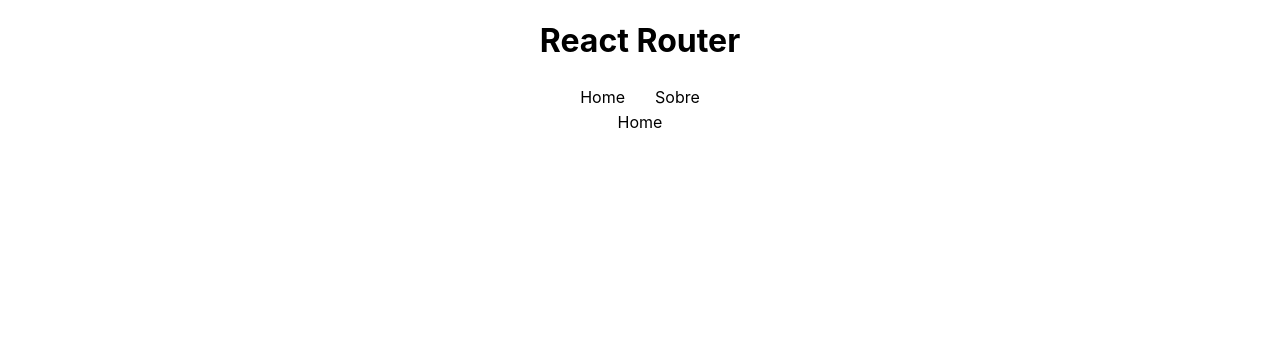
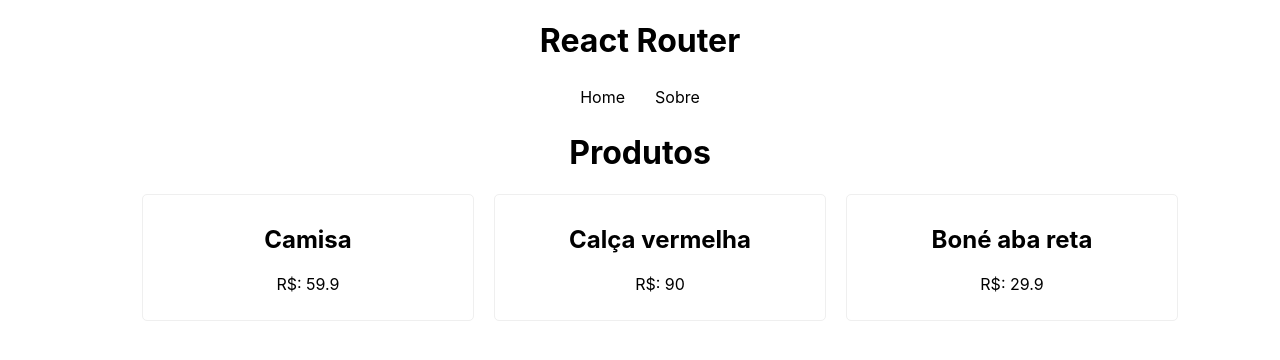
Before and after one commit to Nathrds/react-hora-de-codar, a React (Create React App) app in the folder 8_REACT_ROUTER/reactrouter/: page / in a window 1280 px wide. Shown: the top 360 px of the page. Built offline with nearby package versions, Linux system fonts and the light colour scheme; data requests are answered from the project's data file.

Commit message:
carregamento de dados

```diff
--- a/8_REACT_ROUTER/reactrouter/src/App.js
+++ b/8_REACT_ROUTER/reactrouter/src/App.js
@@ -15,6 +15,7 @@ function App() {
     <div className="App">
       <h1>React Router</h1>
       <BrowserRouter>
+      {/* 2 - links com React Router */}
         <Navbar />
         <Routes>
           <Route path='/' element={<Home />} />
--- a/8_REACT_ROUTER/reactrouter/src/components/Navbar.js
+++ b/8_REACT_ROUTER/reactrouter/src/components/Navbar.js
@@ -1,3 +1,4 @@
+// 2 - links com React Router
 import './Navbar.css';
 
 import { Link } from 'react-router-dom';
--- /dev/null
+++ b/8_REACT_ROUTER/reactrouter/src/hooks/useFetch.js
@@ -0,0 +1,86 @@
+import { useState, useEffect } from "react";
+
+// 4 - custom hook
+export const useFetch = (url) => {
+   const [data, setData] = useState(null);
+
+   // 5 - refatorando post
+   const [config, setConfig] = useState(null); // configurar o método que vai ser configurado [post, cabeçalhos]
+   const [method, setMethod] = useState(null); // vai dizer qual method vai estar utilizando [get ou post]
+   const [callFetch, setCallFetch] = useState(false); // tazer dados atualizados
+
+   // 6 - loading
+   const [loading, setLoading] = useState(false);
+
+   // 7 - tratando erros
+   const [error, setError] = useState(null);
+
+   // 8 - desafio 6
+   const [itemId, setItemId] = useState(null);
+
+   const httpConfig = (data, method) => {
+    if(method === "POST") {
+        setConfig({
+            method,
+            headers: {
+                "Content-type": "application/json"
+            },
+            body: JSON.stringify(data),
+        });
+        setMethod(method);
+    } else if(method === "DELETE") {
+        setConfig({
+            method,
+            headers: {
+                "Content-type": "application/json"
+            }
+        });
+        setMethod(method);
+        setItemId(data);
+    }
+   };
+
+   useEffect(() => {
+    const fetchData =async () => {
+        // 6 - loading
+        setLoading(true);
+
+        try {
+            const res = await fetch(url);
+
+            const json = await res.json();
+
+            setData(json);
+        } catch (error) {
+            console.log(error.mensage);
+            setError("Houve algum erro ao carregar os dados!");
+        }
+
+        setLoading(false);
+    }
+    fetchData();
+   }, [url, callFetch]);
+
+   // 5 - refatorando post
+   useEffect(() => {
+    const httpRequest = async () => {
+        if(method === 'POST') {
+            let fetchOptions = [url, config]
+
+            const res = await fetch(...fetchOptions);
+
+            const json = await res.json();
+
+            setCallFetch(json);
+        } else if(method === "DELETE") {
+            const deleteUrl = `${url}/${itemId}` // url de remoção
+            const res = await fetch(deleteUrl, config)
+            const json = await res.json()
+            setCallFetch(json);
+        }
+    }
+    httpRequest();
+   }, [config, method, url]);
+
+   return {data, httpConfig, loading, error};
+};
--- a/8_REACT_ROUTER/reactrouter/src/pages/Home.css
+++ b/8_REACT_ROUTER/reactrouter/src/pages/Home.css
@@ -0,0 +1,15 @@
+.products {
+    display: flex;
+    justify-content: center;
+    flex-wrap: wrap;
+}
+
+.products li {
+    border: 1px solid #efefef;
+    border-radius: 5px;
+    padding: 10px;
+    text-align: center;
+    list-style: none;
+    margin: 0 10px;
+    width: 25%;
+}
--- a/8_REACT_ROUTER/reactrouter/src/pages/Home.js
+++ b/8_REACT_ROUTER/reactrouter/src/pages/Home.js
@@ -1,8 +1,26 @@
 import './Home.css';
+import {Link} from 'react-router-dom';
+import { useFetch } from '../hooks/useFetch';
 
 const Home = () => {
+    // 3 - carregamento de dados
+    const url = 'http://localhost:3000/products';
+
+    const {data: items, loading, error} = useFetch(url);
+
   return (
-    <div>Home</div>
+    <div>
+        <h1>Produtos</h1>
+        {error && <p>{error}</p>}
+        <ul className="products">
+            {items && items.map(item => (
+                <li key={item.id}>
+                    <h2>{item.name}</h2>
+                    <p>R$: {item.price}</p>
+                </li>
+            ))}
+        </ul>
+    </div>
   )
 }
 
```
